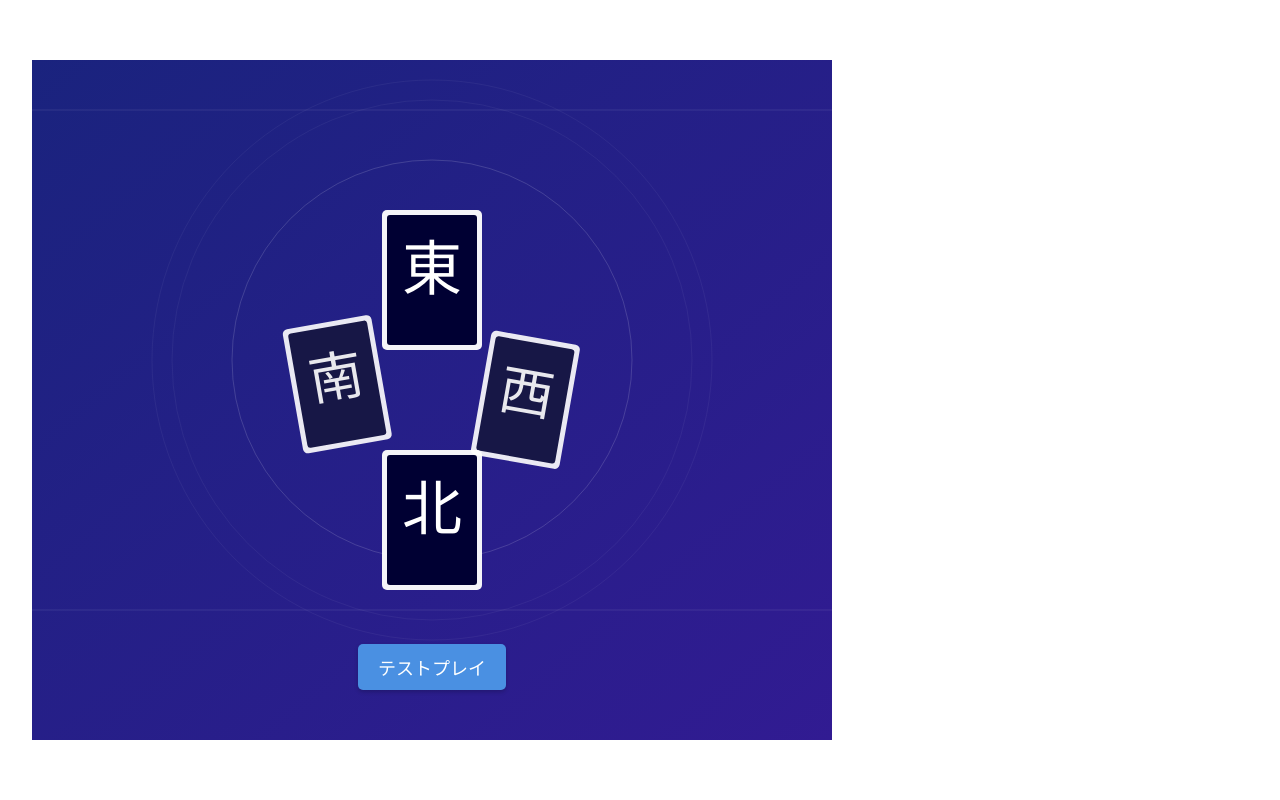
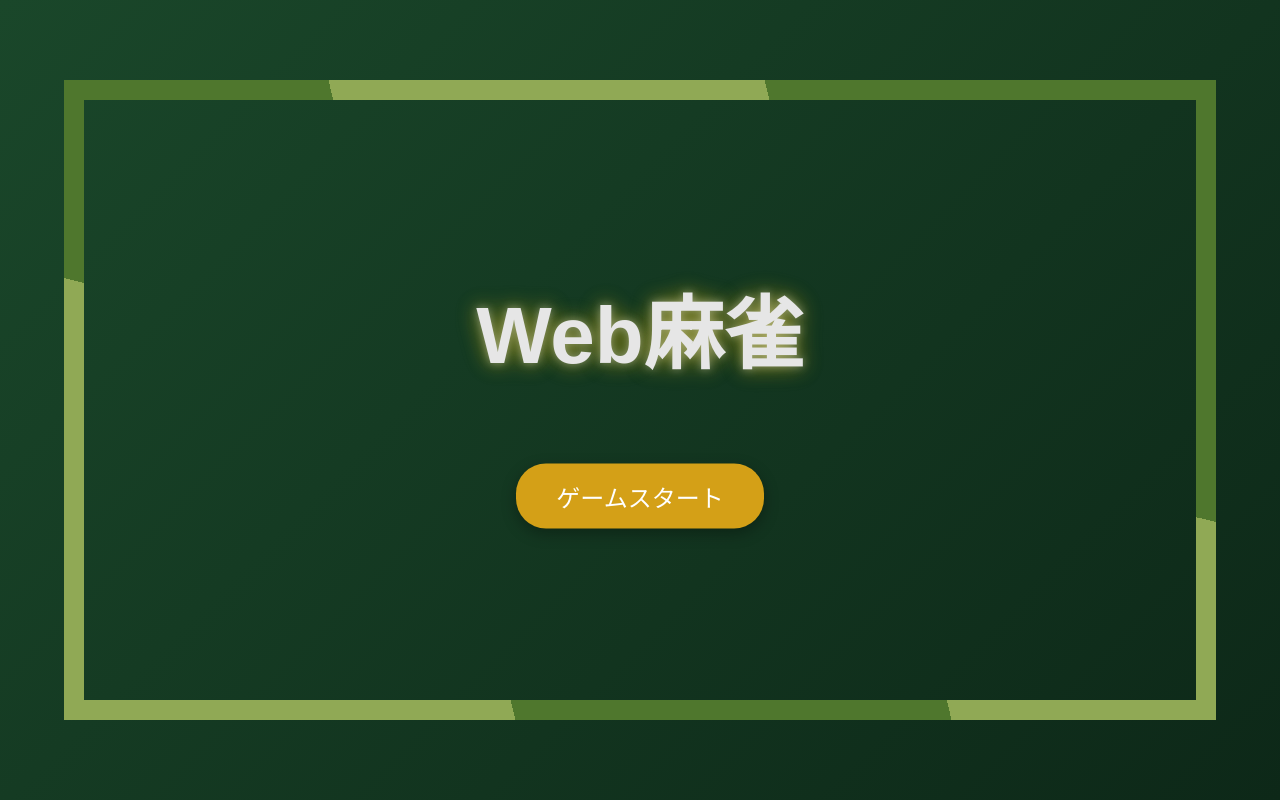
Before and after one commit to dahlia1209/WebMajiang-client, a Vue app: page / in a window 1280 px wide. Built offline with nearby package versions, Linux system fonts and the light colour scheme.

Commit message:
20250320 1357 タイトル画面のデザイン更新 #8

```diff
--- a/src/App.vue
+++ b/src/App.vue
@@ -25,7 +25,7 @@ onUnmounted(()=>{
 </script>
 
 <template>
-  <main :class="[gameStore.getIsMobile?'sp-display':'pc-display']">
+  <main >
     <TitleView v-if="gameStore.settings.mode==0" :title="new Settings()" />
     <BoardView v-else-if="gameStore.settings.mode==1" :board="new Board()" />
   </main>
@@ -47,17 +47,6 @@ onUnmounted(()=>{
 <style scoped>
 main {
   position: relative;
-  background: #154;
-}
-
-.pc-display {
-    width: 800px;
-    height: 680px;
-}
-
-.sp-display {
-  width: 100vw;
-  height: 100vw;
 }
 
 
--- a/src/assets/main.css
+++ b/src/assets/main.css
@@ -22,15 +22,21 @@ a,
   }
 }
 
+body {
+  height: 100vh;
+  background-color: #12341F;
+  position: relative;
+}
+
 @media (min-width: 1024px) {
   body {
-    display: flex;
-    place-items: center;
+    /* display: flex; */
+    /* place-items: center; */
   }
 
   #app {
     /* display: grid; */
-    grid-template-columns: 1fr 1fr;
-    padding: 0 2rem;
+    /* grid-template-columns: 1fr 1fr; */
+    /* padding: 0 2rem; */
   }
 }
--- a/src/components/Board.vue
+++ b/src/components/Board.vue
@@ -46,6 +46,7 @@ watch([
 </script>
 
 <template>
+  <div :class="[gameStore.getIsMobile?'sp-display':'pc-display']">
     <WebsocketHandler />
     <HeView v-for="(p, i) in (['main', 'xiajia', 'duimian', 'shangjia'] as Position[])" :he="(b.he[i] as He)"
       :position="p"
@@ -55,9 +56,29 @@ watch([
       :class="[{ 'main-shoupai': p == 'main' }, { 'xiajia-shoupai': p == 'xiajia' }, { 'duimian-shoupai': p == 'duimian' }, { 'shangjia-shoupai': p == 'shangjia' }, 'component']"/>
     <ScoreView :score="new Score()" class="score component" />
     <HuleView v-if="isHule" />
+  </div>
 </template>
 
 <style scoped>
+.pc-display {
+  position: relative;
+  background: #154;
+  max-width: 800px;
+  max-height: 680px;
+  width: 100vw;
+  height: 100vw;
+  margin-left: auto;
+  margin-right: auto;
+}
+
+.sp-display {
+  position: relative;
+  background: #154;
+  width: 100vw;
+  height: 100vw;
+}
+
+
 .shoupai {
   display: flex;
   width: auto;
--- a/src/components/Title.vue
+++ b/src/components/Title.vue
@@ -1,6 +1,7 @@
 <script setup lang="ts">
 import { useGameStore } from '@/stores/game'
 import { Settings, useSettings } from "@/models/settings";
+
 const props = defineProps<{
     title: Settings,
 }>()
@@ -8,53 +9,139 @@ const props = defineProps<{
 const s = useSettings(props.title)
 const gameStore = useGameStore()
 
-const kaiju=()=>{
-    s.value.mode=1
-    gameStore.settings=s.value
+const kaiju = () => {
+    s.value.mode = 1
+    gameStore.settings = s.value
 }
 </script>
 
 <template>
-    <div >
-        <img src="../assets/titleImg.svg" class="title-image" />
-        <button @click="kaiju()" class="testplay">テストプレイ</button>
+    <div class="title-wrapper">
+        <div class="bamboo-frame"></div>
+        <div class="title-container">
+            <h1 class="title">Web麻雀</h1>
+            <button @click="kaiju()" class="start-button">ゲームスタート</button>
+        </div>
     </div>
 </template>
 
 <style scoped>
-.title-container {
+.title-wrapper {
+    margin: 0;
+    padding: 0;
+    height: 100vh;
+    display: flex;
+    justify-content: center;
+    align-items: center;
+    background: linear-gradient(135deg, #1a472a, #0d2818);
+    font-family: 'Hiragino Kaku Gothic Pro', 'Meiryo', sans-serif;
+    overflow: hidden;
     position: relative;
-    width: 800px;
-    height: 680px;
 }
 
-.sp-title-container {
-    position: relative;
-    width: 100%;
+.mahjong-tile {
+    position: absolute;
+    font-size: 24px;
+    color: rgba(255, 255, 255, 0.2);
+    user-select: none;
+    animation: float 10s infinite linear;
+    z-index: 1; /* タイトルより後ろに表示 */
 }
 
-.title-image {
-    width: 100%;
-    height: 100%;
+@keyframes float {
+    0% {
+        transform: translateY(100vh) rotate(0deg);
+        opacity: 0;
+    }
+    10% {
+        opacity: 0.7;
+    }
+    90% {
+        opacity: 0.7;
+    }
+    100% {
+        transform: translateY(-100px) rotate(360deg);
+        opacity: 0;
+    }
 }
 
-.testplay {
+.title-container {
     position: absolute;
-    bottom: 50px;
+    top: 50%;
     left: 50%;
-    transform: translateX(-50%);
-    padding: 10px 20px;
-    font-size: 1.2em;
-    background-color: #4a90e2;
-    color: white;
-    border: none;
-    border-radius: 5px;
-    cursor: pointer;
-    box-shadow: 0 2px 4px rgba(0, 0, 0, 0.2);
-    transition: background-color 0.3s;
+    transform: translate(-50%, -50%);
+    text-align: center;
+    width: 100%;
+    max-width: 80%;
+    z-index: 10;
 }
 
-.testplay:hover {
-    background-color: #357ae8;
+.title {
+    font-size: 5rem; /* 6rem から 5rem に縮小 */
+    white-space: nowrap; /* 改行を防止 */
+    font-weight: bold;
+    color: #e6e6e6;
+    text-shadow:
+        0 0 10px rgba(255, 255, 255, 0.4),
+        0 0 20px rgba(210, 180, 0, 0.4),
+        0 0 30px rgba(210, 180, 0, 0.3);
+    margin-bottom: 2rem;
+    position: relative;
+    animation: pulse 3s infinite;
+    user-select : none;
+}
+
+@keyframes pulse {
+    0% {
+        text-shadow:
+            0 0 8px rgba(255, 255, 255, 0.3),
+            0 0 15px rgba(210, 180, 0, 0.3);
+    }
+    50% {
+        text-shadow:
+            0 0 10px rgba(255, 255, 255, 0.4),
+            0 0 20px rgba(210, 180, 0, 0.4),
+            0 0 25px rgba(210, 180, 0, 0.3);
+    }
+    100% {
+        text-shadow:
+            0 0 8px rgba(255, 255, 255, 0.3),
+            0 0 15px rgba(210, 180, 0, 0.3);
+    }
+}
+
+.start-button {
+    background-color: #d4a017;
+    color: #fff;
+    border: none;
+    border-radius: 30px;
+    padding: 15px 40px;
+    font-size: 1.5rem;
+    cursor: pointer;
+    transition: all 0.3s ease;
+    box-shadow: 0 5px 15px rgba(0, 0, 0, 0.3);
+    margin-top: 2rem;
+    user-select: none;
+}
+
+.start-button:hover {
+    background-color: #f4c430;
+    transform: translateY(-3px);
+    box-shadow: 0 8px 20px rgba(0, 0, 0, 0.4);
+}
+
+.start-button:active {
+    transform: translateY(1px);
+    box-shadow: 0 3px 10px rgba(0, 0, 0, 0.2);
+}
+
+.bamboo-frame {
+    position: absolute;
+    width: 90%;
+    height: 80%;
+    border: 20px solid transparent;
+    box-sizing: border-box;
+    border-image: linear-gradient(45deg, #90a955 25%, #4f772d 25%, #4f772d 50%, #90a955 50%, #90a955 75%, #4f772d 75%) 5;
+    z-index: 5;
 }
 </style>
```
Lines whose indentation alone changed are shown as unchanged.
